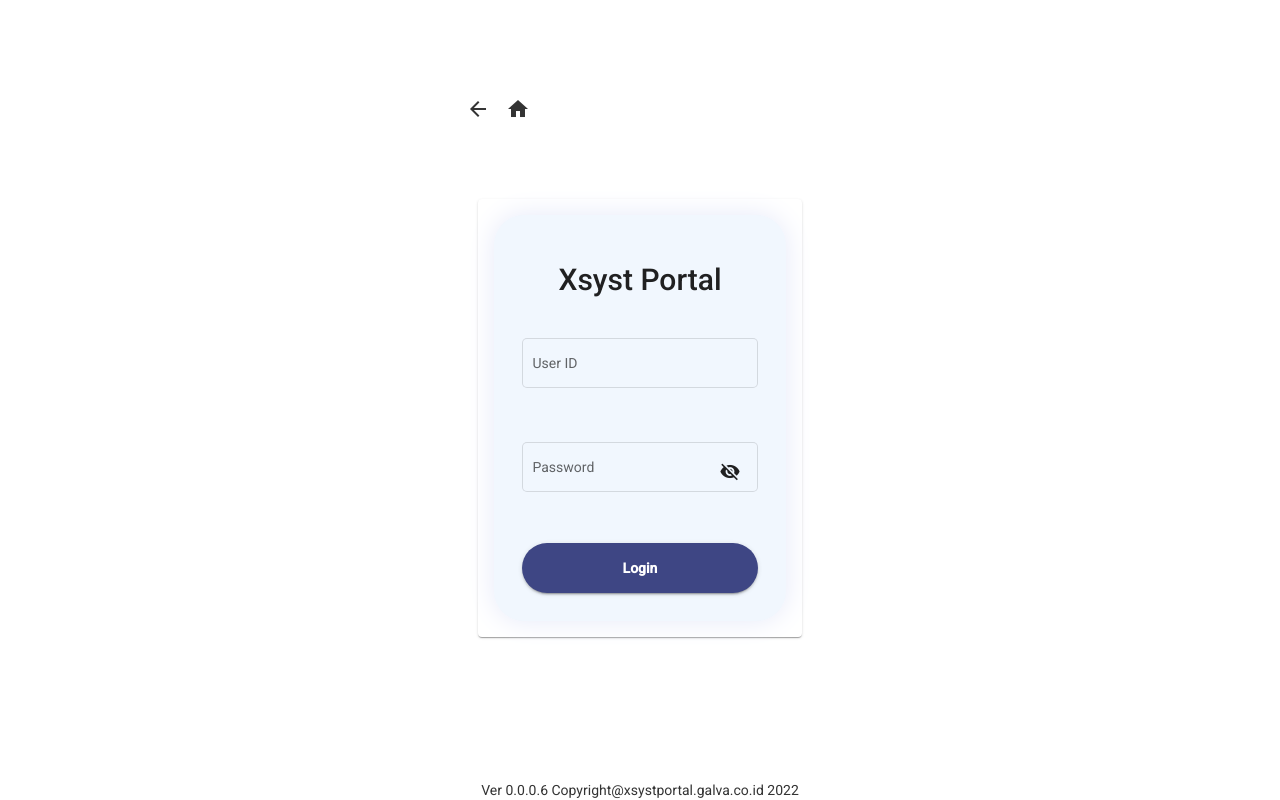
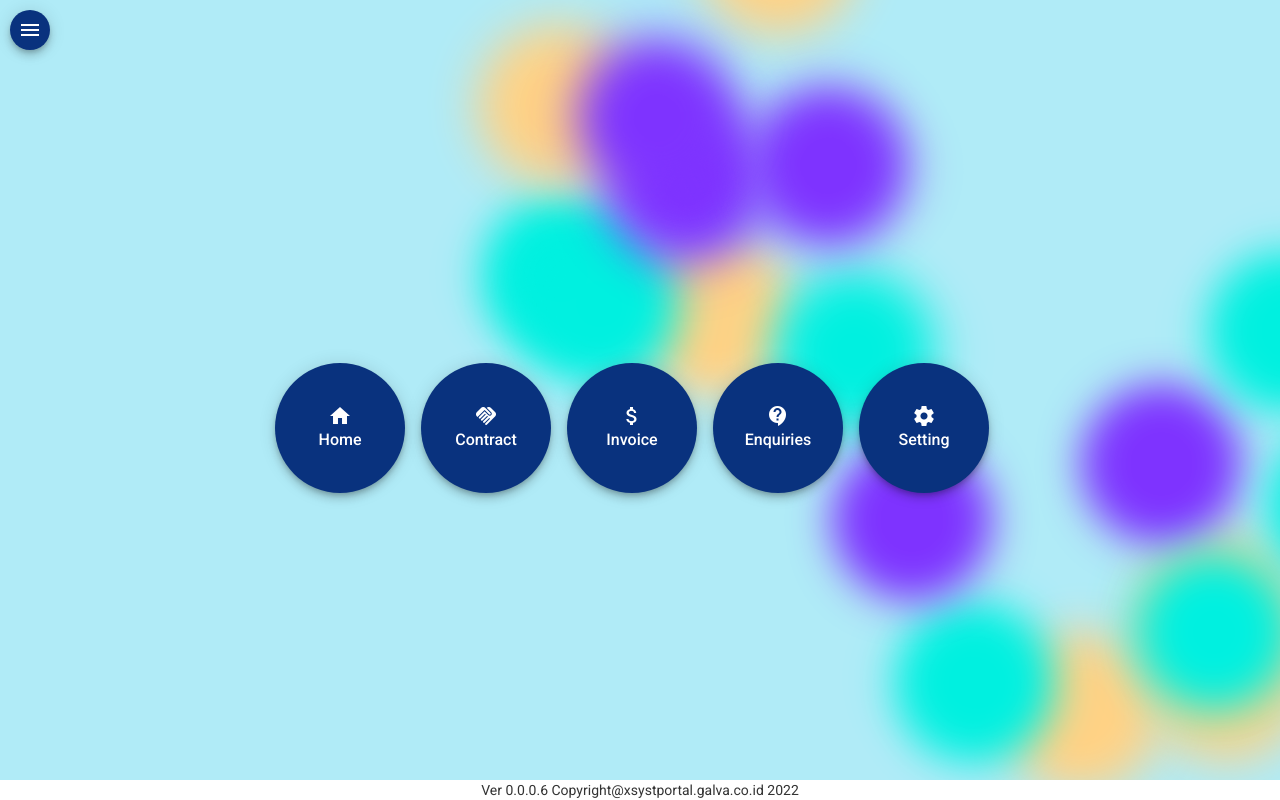
Before and after one commit to suharmanputra/xsyst-customer-portal, an Angular app: page /#/dashboard in a window 1280 px wide. Before the commit this address led to /#/login. Built offline with nearby package versions, Linux system fonts and the light colour scheme; no server answers.

Commit message:
5 files modified

```diff
--- a/src/app/contract-page/contract-page.component.html
+++ b/src/app/contract-page/contract-page.component.html
@@ -1,11 +1,8 @@
 <form>
   <div class="pagecontainer">
-    <div>
-      <h4>Contract List</h4>
-    </div>
-
     <mat-divider></mat-divider>
     <mat-card class="bayangan">
+      <mat-card-title>Contract List</mat-card-title>
       <mat-form-field>
         <mat-label>Filter</mat-label>
         <input
@@ -89,12 +86,13 @@
               <td class="lebar-td-100" mat-cell *matCellDef="let row">
                 <button
                   class="btn-table"
-                  mat-stroked-button
+                  title="View Detail"
+                  mat-mini-fab
                   mat-button
                   color="White"
                   (click)="showdetail(row.id_contract)"
                 >
-                  Detail
+                  <mat-icon>search</mat-icon>
                 </button>
               </td>
             </ng-container>
--- a/src/app/dashboard-page/dashboard-page.component.html
+++ b/src/app/dashboard-page/dashboard-page.component.html
@@ -2,6 +2,12 @@
   <div class="pagecontainer">
     <h4>Selamat datang {{ username }}</h4>
     <br />
+    <div class="background">
+      <span></span><span></span><span></span><span></span><span></span>
+      <span></span><span></span><span></span><span></span><span></span>
+      <span></span><span></span><span></span><span></span><span></span>
+      <span></span><span></span><span></span><span></span><span></span>
+    </div>
 
     <section class="layout-grid">
       <div>
--- a/src/app/product-page/product-page.component.html
+++ b/src/app/product-page/product-page.component.html
@@ -1,10 +1,8 @@
 <form>
   <div class="pagecontainer">
-    <div>
-      <h4>Device List</h4>
-    </div>
     <mat-divider></mat-divider>
     <mat-card>
+      <mat-card-title>Device List</mat-card-title>
       <mat-form-field>
         <mat-label>Filter</mat-label>
         <input
@@ -52,11 +50,12 @@
               <td class="lebar-td-100" mat-cell *matCellDef="let row">
                 <button
                   class="btn-table"
-                  mat-stroked-button
+                  title="View Detail"
+                  mat-mini-fab
                   mat-button
                   color="white"
                 >
-                  Detail
+                  <mat-icon>search</mat-icon>
                 </button>
               </td>
             </ng-container>
--- a/src/app/top-bar/top-bar.component.html
+++ b/src/app/top-bar/top-bar.component.html
@@ -22,10 +22,20 @@
   <mat-progress-bar mode="indeterminate"></mat-progress-bar>
 </div>
 <div class="{{ btnNav }}">
-  <button mat-icon-button aria-label="Back" (click)="redirect_back()">
+  <button
+    mat-mini-fab
+    class="bg-fnt-main"
+    aria-label="Back"
+    (click)="redirect_back()"
+  >
     <mat-icon>arrow_back</mat-icon>
   </button>
-  <button mat-icon-button aria-label="Home" (click)="redirect_home()">
+  <button
+    mat-mini-fab
+    class="bg-fnt-main"
+    aria-label="Home"
+    (click)="redirect_home()"
+  >
     <mat-icon>home</mat-icon>
   </button>
 </div>
--- a/src/styles.css
+++ b/src/styles.css
@@ -179,6 +179,218 @@ button {
   margin-bottom: -0.2em;
 }
 
+/*background animated*/
+@keyframes move {
+  100% {
+    transform: translate3d(0, 0, 1px) rotate(360deg);
+  }
+}
+
+.background {
+  position: fixed;
+  width: 100vw;
+  height: 100vh;
+  top: 0;
+  left: 0;
+  background: #b0ebf7;
+  overflow: hidden;
+}
+
+.background span {
+  width: 20vmin;
+  height: 20vmin;
+  border-radius: 20vmin;
+  backface-visibility: hidden;
+  position: absolute;
+  animation: move;
+  animation-duration: 45;
+  animation-timing-function: linear;
+  animation-iteration-count: infinite;
+}
+
+.background span:nth-child(0) {
+  color: #ffd285;
+  top: 54%;
+  left: 87%;
+  animation-duration: 17s;
+  animation-delay: -29s;
+  transform-origin: -20vw 10vh;
+  box-shadow: 40vmin 0 5.110455240008154vmin currentColor;
+}
+.background span:nth-child(1) {
+  color: #ffd285;
+  top: 36%;
+  left: 87%;
+  animation-duration: 31s;
+  animation-delay: -31s;
+  transform-origin: -2vw -3vh;
+  box-shadow: 40vmin 0 5.7609007174693785vmin currentColor;
+}
+.background span:nth-child(2) {
+  color: #00f0e0;
+  top: 17%;
+  left: 58%;
+  animation-duration: 47s;
+  animation-delay: -36s;
+  transform-origin: -11vw 5vh;
+  box-shadow: -40vmin 0 5.114342427235769vmin currentColor;
+}
+.background span:nth-child(3) {
+  color: #ffd285;
+  top: 26%;
+  left: 70%;
+  animation-duration: 55s;
+  animation-delay: -47s;
+  transform-origin: -10vw -10vh;
+  box-shadow: -40vmin 0 5.327120460850567vmin currentColor;
+}
+.background span:nth-child(4) {
+  color: #00f0e0;
+  top: 31%;
+  left: 72%;
+  animation-duration: 31s;
+  animation-delay: -29s;
+  transform-origin: -19vw -8vh;
+  box-shadow: -40vmin 0 5.51330993000773vmin currentColor;
+}
+.background span:nth-child(5) {
+  color: #ffd285;
+  top: 67%;
+  left: 64%;
+  animation-duration: 39s;
+  animation-delay: -34s;
+  transform-origin: -3vw -13vh;
+  box-shadow: 40vmin 0 5.903387391722604vmin currentColor;
+}
+.background span:nth-child(6) {
+  color: #7e33ff;
+  top: 75%;
+  left: 27%;
+  animation-duration: 23s;
+  animation-delay: -14s;
+  transform-origin: -3vw -15vh;
+  box-shadow: 40vmin 0 5.918823321394833vmin currentColor;
+}
+.background span:nth-child(7) {
+  color: #ffd285;
+  top: 16%;
+  left: 75%;
+  animation-duration: 53s;
+  animation-delay: -4s;
+  transform-origin: -13vw 12vh;
+  box-shadow: 40vmin 0 5.548397189433067vmin currentColor;
+}
+.background span:nth-child(8) {
+  color: #7e33ff;
+  top: 96%;
+  left: 78%;
+  animation-duration: 22s;
+  animation-delay: -28s;
+  transform-origin: 22vw -14vh;
+  box-shadow: 40vmin 0 5.105915159341824vmin currentColor;
+}
+.background span:nth-child(9) {
+  color: #00f0e0;
+  top: 74%;
+  left: 90%;
+  animation-duration: 13s;
+  animation-delay: -31s;
+  transform-origin: 16vw 14vh;
+  box-shadow: 40vmin 0 5.198760408305258vmin currentColor;
+}
+.background span:nth-child(10) {
+  color: #ffd285;
+  top: 42%;
+  left: 34%;
+  animation-duration: 45s;
+  animation-delay: -6s;
+  transform-origin: 8vw 14vh;
+  box-shadow: -40vmin 0 5.874365655789423vmin currentColor;
+}
+.background span:nth-child(11) {
+  color: #00f0e0;
+  top: 13%;
+  left: 72%;
+  animation-duration: 16s;
+  animation-delay: -29s;
+  transform-origin: 16vw 14vh;
+  box-shadow: 40vmin 0 5.241853858016639vmin currentColor;
+}
+.background span:nth-child(12) {
+  color: #ffd285;
+  top: 26%;
+  left: 40%;
+  animation-duration: 13s;
+  animation-delay: -25s;
+  transform-origin: 10vw 11vh;
+  box-shadow: -40vmin 0 5.715862476556158vmin currentColor;
+}
+.background span:nth-child(13) {
+  color: #00f0e0;
+  top: 8%;
+  left: 35%;
+  animation-duration: 8s;
+  animation-delay: -20s;
+  transform-origin: 12vw 24vh;
+  box-shadow: 40vmin 0 5.796808663741308vmin currentColor;
+}
+.background span:nth-child(14) {
+  color: #00f0e0;
+  top: 95%;
+  left: 71%;
+  animation-duration: 46s;
+  animation-delay: -25s;
+  transform-origin: 15vw 11vh;
+  box-shadow: 40vmin 0 5.128324075825752vmin currentColor;
+}
+.background span:nth-child(15) {
+  color: #7e33ff;
+  top: 67%;
+  left: 69%;
+  animation-duration: 54s;
+  animation-delay: -15s;
+  transform-origin: -24vw 23vh;
+  box-shadow: 40vmin 0 5.203208299778224vmin currentColor;
+}
+.background span:nth-child(16) {
+  color: #7e33ff;
+  top: 6%;
+  left: 81%;
+  animation-duration: 15s;
+  animation-delay: -31s;
+  transform-origin: 7vw 0vh;
+  box-shadow: 40vmin 0 5.425276123524932vmin currentColor;
+}
+.background span:nth-child(17) {
+  color: #00f0e0;
+  top: 34%;
+  left: 88%;
+  animation-duration: 48s;
+  animation-delay: -31s;
+  transform-origin: 5vw 7vh;
+  box-shadow: -40vmin 0 5.650166103207676vmin currentColor;
+}
+.background span:nth-child(18) {
+  color: #7e33ff;
+  top: 80%;
+  left: 33%;
+  animation-duration: 13s;
+  animation-delay: -45s;
+  transform-origin: -20vw -8vh;
+  box-shadow: 40vmin 0 5.811681688191673vmin currentColor;
+}
+.background span:nth-child(19) {
+  color: #7e33ff;
+  top: 55%;
+  left: 40%;
+  animation-duration: 10s;
+  animation-delay: -35s;
+  transform-origin: 23vw -3vh;
+  box-shadow: 40vmin 0 5.072595183698215vmin currentColor;
+}
+
+/*end background animated*/
+
 /*button Dashboard Menu*/
 .btn-menu {
   background-color: #09327e;
```
